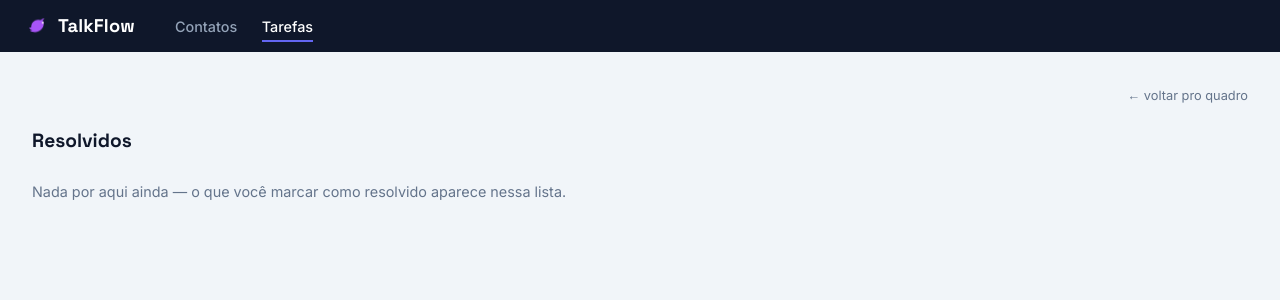
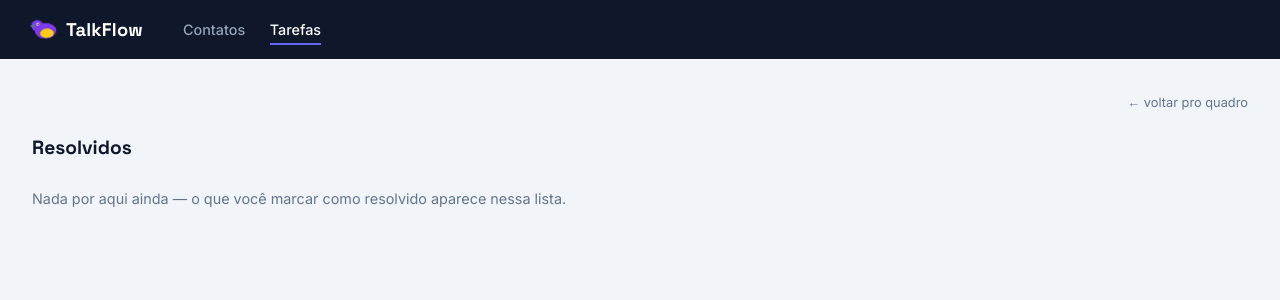
Before and after one commit to julioscarceli/Agenda-de-Contatos, a FastAPI app: page /tarefas/resolvidas in a window 1280 px wide. Shown: the top 300 px of the page. Run offline with FastAPI, Linux system fonts and the light colour scheme; data that the repository does not hold is empty.

Commit message:
Logo: sabiá estilizado em amarelo e roxo, maior pra ficar legível
Co-Authored-By: Claude Sonnet 5 <noreply@anthropic.com>

```diff
--- a/app/static/style.css
+++ b/app/static/style.css
@@ -46,7 +46,7 @@ body {
   animation: cantar 2.4s ease-in-out infinite;
 }
 
-.logo-passaro svg { width: 22px; height: 22px; }
+.logo-passaro svg { width: 30px; height: 30px; }
 
 /* Um balancinho sutil, tipo o passarinho "cantando" — nada de mais,
    só um movimento pequeno pra dar vida ao logo. */
--- a/app/templates/base.html
+++ b/app/templates/base.html
@@ -13,9 +13,14 @@
   <header class="topo">
     <div class="marca">
       <span class="logo-passaro" aria-hidden="true">
-        <svg viewBox="0 0 24 24" fill="currentColor">
-          <path d="M3.5 13.5c0-4.4 3.4-7.8 7.7-7.8 1.1 0 2.2.25 3.1.7.9-1.1 2.2-1.9 3.7-2.1-.3 1-.9 1.9-1.7 2.6.6.9.9 2 .9 3.1 0 4.9-4.3 9-9.7 9-2.1 0-4.1-.6-5.7-1.7 1 0 1.9-.3 2.6-.9-1.7-.2-3-1.4-2.9-2.9z"/>
-          <circle cx="16.3" cy="9.3" r="1" fill="#fff"/>
+        <svg viewBox="0 0 24 24">
+          <ellipse cx="14" cy="14" rx="8.5" ry="6.2" fill="#7c3aed"/>
+          <circle cx="7.5" cy="9.5" r="4.6" fill="#7c3aed"/>
+          <polygon points="1.5,9.5 5.5,7.7 5.5,11.3" fill="#64748b"/>
+          <ellipse cx="15" cy="16" rx="5.5" ry="3.8" fill="#facc15"/>
+          <circle cx="8" cy="8.3" r="1.1" fill="#fff"/>
+          <circle cx="8.2" cy="8.3" r="0.55" fill="#0f172a"/>
+          <path d="M12 20.2v2.2M15.5 20.2v2.2" stroke="#0f172a" stroke-width="1.1" stroke-linecap="round"/>
         </svg>
       </span>
       <h1>TalkFlow</h1>
```
